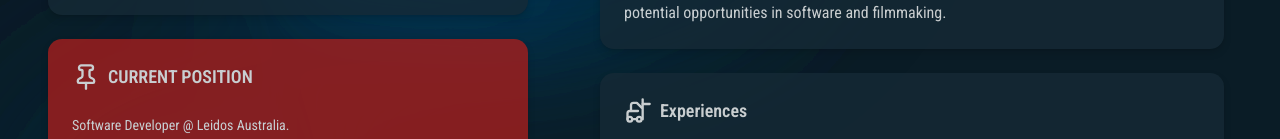
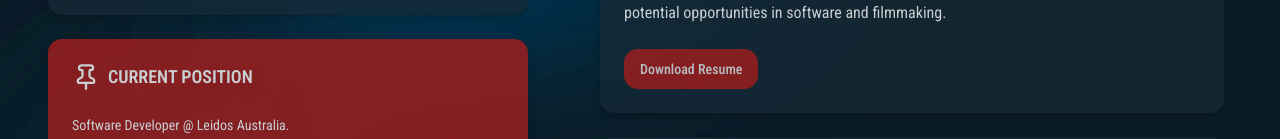
Before and after one commit to brendannguyen/brendan_portfolio_2026, a Next.js app: page /about in a window 1280 px wide. Shown: the part 555-694 px from the top of the page. Built offline with nearby package versions, Linux system fonts and the light colour scheme.

Commit message:
added quick resume

```diff
--- a/app/about/page.tsx
+++ b/app/about/page.tsx
@@ -1,3 +1,5 @@
+import { Tooltip, TooltipContent, TooltipTrigger } from "@/components/animate-ui/components/animate/tooltip";
+import { Blocks } from "@/components/animate-ui/icons/blocks";
 import { Cctv } from "@/components/animate-ui/icons/cctv";
 import { Clapperboard } from "@/components/animate-ui/icons/clapperboard";
 import { Forklift } from "@/components/animate-ui/icons/forklift";
@@ -9,12 +11,14 @@ import { Lightbulb } from "@/components/animate-ui/icons/lightbulb";
 import { Pickaxe } from "@/components/animate-ui/icons/pickaxe";
 import { Terminal } from "@/components/animate-ui/icons/terminal";
 import { User } from "@/components/animate-ui/icons/user";
+import { LiquidButton } from "@/components/animate-ui/primitives/buttons/liquid";
 import { Fade } from "@/components/animate-ui/primitives/effects/fade";
 import { Magnetic } from "@/components/animate-ui/primitives/effects/magnetic";
 import { Slide } from "@/components/animate-ui/primitives/effects/slide";
 import { Tilt, TiltContent } from "@/components/animate-ui/primitives/effects/tilt";
 import { Badge } from "@/components/ui/badge";
 import { Card, CardContent, CardHeader, CardTitle } from "@/components/ui/card";
+import Link from "next/link";
 
 export const metadata = {
   title: "Brendan | About Me",
@@ -55,6 +59,11 @@ export default function AboutMePage() {
                   <p>
                     I also have experiences in the sports media industry and in the retail industry which has taught me valuable lessons and has helped me to develop my collaborating skills to output a product or service that is effective and of as high quality as possible. I am always eager to learn new skills and gain new experiences, so please feel free to contact me relating to potential opportunities in software and filmmaking.
                   </p>
+                  <Link href="/Brendan_Nguyen_Quick_Resume.pdf" download className="hover:cursor-pointer w-fit">
+                  <LiquidButton className="hover:cursor-pointer text-sm w-fit font-medium px-4 py-2 h-10 overflow-hidden [--liquid-button-color:var(--primary)] [--liquid-button-background-color:var(--color-current-pos-card)] text-primary hover:text-primary-foreground rounded-xl">
+                    Download Resume
+                  </LiquidButton>
+                  </Link>
                 </CardContent>
               </Card>
             </TiltContent>
```
Also changed, not shown: 1 other file (tests, documents, lock files or other folders).
